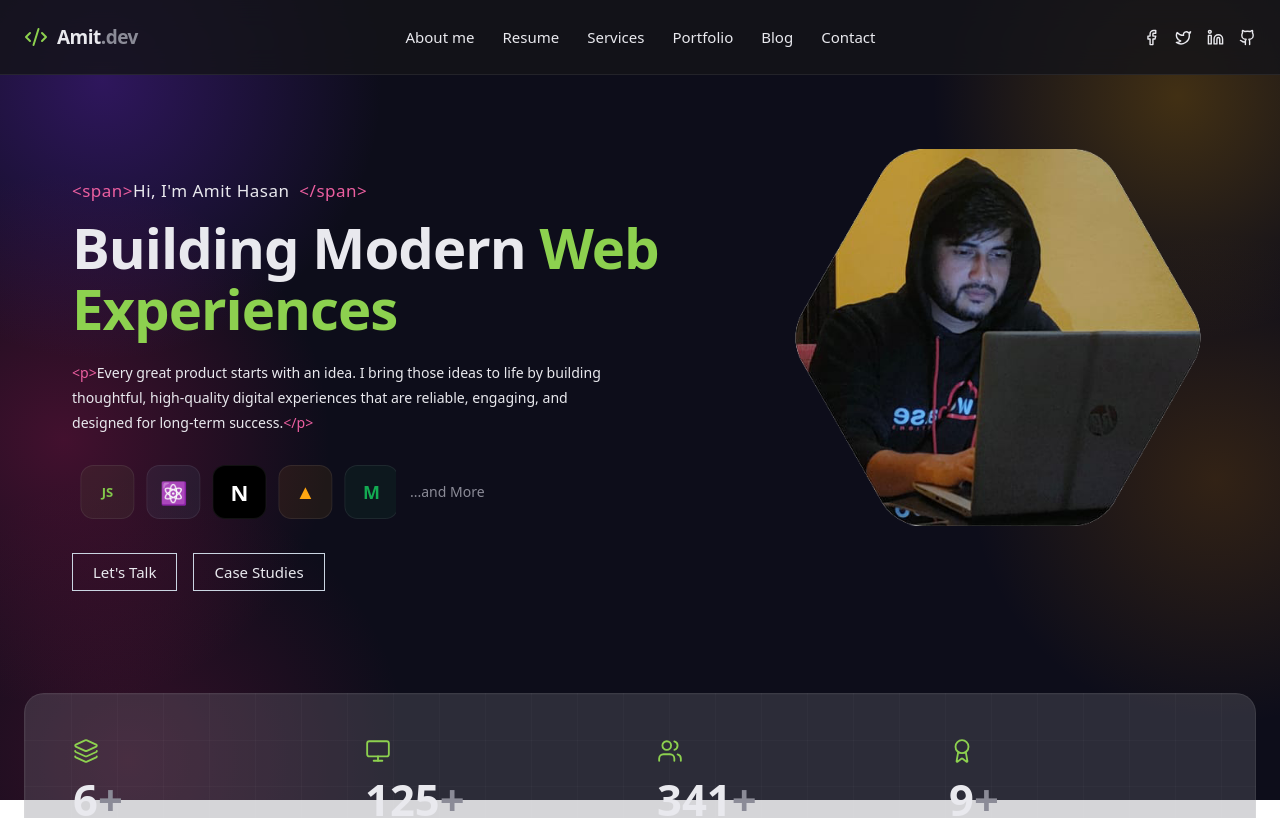
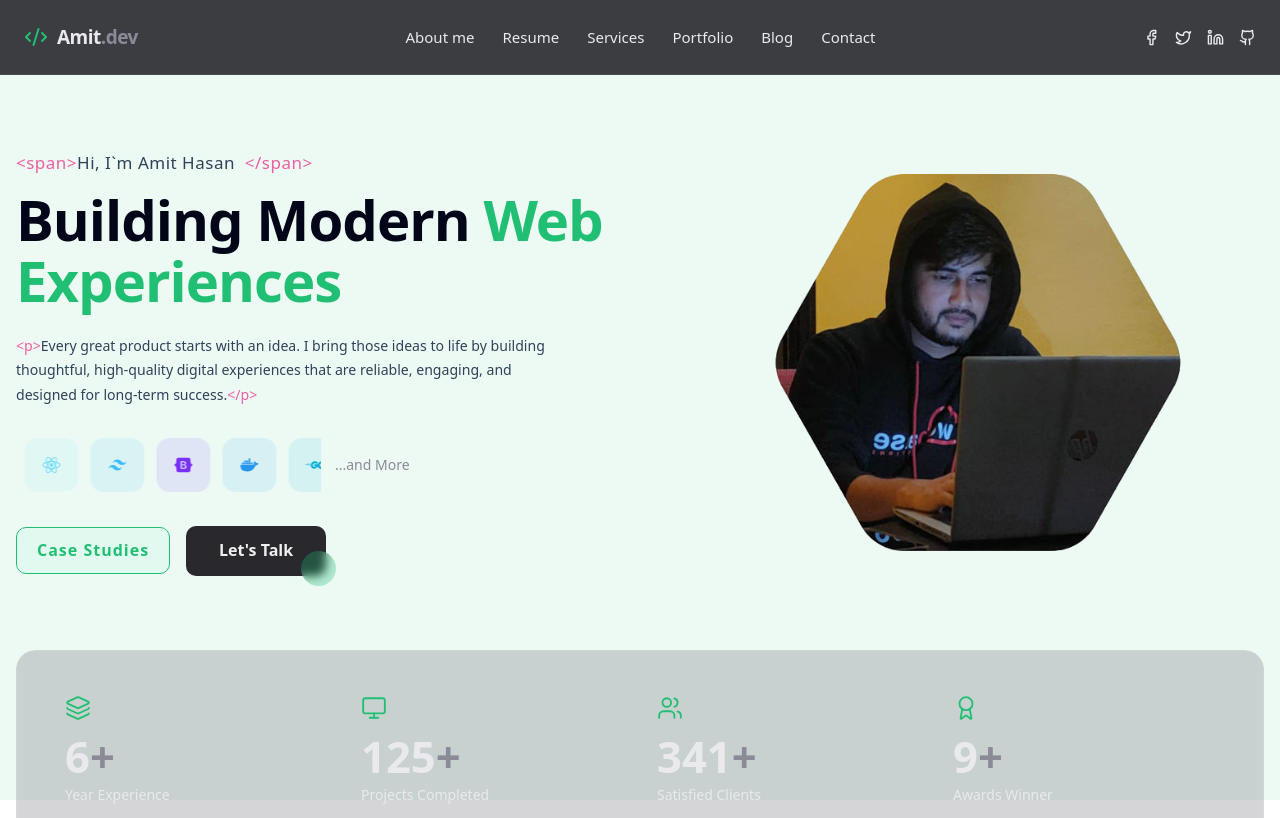
Before and after one commit to coderamit01/portfolio, a Next.js app: page / in a window 1280 px wide. Shown: the top 818 px of the page. Built offline with nearby package versions, Linux system fonts and the light colour scheme; a web font is replaced by a local one.

Commit message:
complete hero section content & and design

```diff
--- a/package.json
+++ b/package.json
@@ -15,7 +15,8 @@
     "next": "^16.2.11",
     "react": "19.2.8",
     "react-dom": "19.2.8",
-    "react-fast-marquee": "^1.6.5"
+    "react-fast-marquee": "^1.6.5",
+    "react-icons": "^5.7.0"
   },
   "devDependencies": {
     "@tailwindcss/postcss": "^4.0.0",
--- a/src/app/globals.css
+++ b/src/app/globals.css
@@ -1,10 +1,24 @@
 @import url('https://fonts.googleapis.com/css2?family=DM+Mono:ital,wght@0,300;0,400;0,500;1,300;1,400;1,500&family=Outfit:wght@100..900&display=swap');
 @import "tailwindcss";
 
-/* ---------------------------------------------------------------------------
-   Tailwind v4 theme mapping — exposes the CSS variables below as utility
-   color tokens, e.g. `bg-card`, `text-muted`, `border-border`, `text-accent`.
---------------------------------------------------------------------------- */
+
+:root {
+  --accent: #21BF73;
+  --accent2: #1b945a;
+  --pink: #ec5fa0;
+
+  --bg: #141419;
+  --card: #74747f4d;
+  --card2: #20202a;
+  --inner: #191920;
+  --border: rgba(255, 255, 255, 0.07);
+  --text: #e9e9ee;
+  --muted: #8b8b97;
+  --header: rgba(20, 20, 25, 0.82);
+  --dot: rgba(255, 255, 255, 0.022);
+}
+
+
 @theme inline {
   --color-accent: var(--accent);
   --color-accent-2: var(--accent2);
@@ -23,21 +37,6 @@
 }
 
 /* ----------------------------- Theme tokens ------------------------------ */
-:root {
-  --accent: #8dd14f;
-  --accent2: #a7e34f;
-  --pink: #ec5fa0;
-
-  --bg: #141419;
-  --card: #74747f4d;
-  --card2: #20202a;
-  --inner: #191920;
-  --border: rgba(255, 255, 255, 0.07);
-  --text: #e9e9ee;
-  --muted: #8b8b97;
-  --header: rgba(20, 20, 25, 0.82);
-  --dot: rgba(255, 255, 255, 0.022);
-}
 
 /* ------------------------------- Resets --------------------------------- */
 * {
@@ -60,18 +59,7 @@ body {
 }
 
 .screen-bg {
-  background:
-    radial-gradient(circle 400px at 8% 10%, rgba(109, 40, 217, 0.35), transparent 70%),
-    /* purple - top left */
-    radial-gradient(circle 350px at 92% 12%, rgba(202, 138, 4, 0.28), transparent 70%),
-    /* gold - top right */
-    radial-gradient(circle 380px at 5% 55%, rgba(190, 24, 93, 0.30), transparent 70%),
-    /* pink - mid left */
-    radial-gradient(circle 350px at 95% 60%, rgba(161, 98, 7, 0.25), transparent 70%),
-    /* gold - mid right */
-    radial-gradient(circle 400px at 10% 95%, rgba(157, 23, 77, 0.28), transparent 70%),
-    /* magenta - bottom */
-    #0d0d1a;
+  background: #21bf7314;
 }
 
 a {
@@ -146,3 +134,88 @@ select {
     scroll-behavior: auto !important;
   }
 }
+
+.action_button {
+  all: unset;
+  width: 100px;
+  height: 30px;
+  font-size: 16px;
+  background: transparent;
+  border: none;
+  position: relative;
+  color: #f0f0f0;
+  cursor: pointer;
+  z-index: 1;
+  padding: 10px 20px;
+  font-weight: 600;
+  display: flex;
+  align-items: center;
+  justify-content: center;
+  white-space: nowrap;
+  user-select: none;
+  -webkit-user-select: none;
+  touch-action: manipulation;
+}
+
+.action_button::after,
+.action_button::before {
+  content: '';
+  position: absolute;
+  bottom: 0;
+  right: 0;
+  z-index: -99999;
+  transition: all .4s;
+}
+
+.action_button::before {
+  transform: translate(0%, 0%);
+  width: 100%;
+  height: 100%;
+  background: #28282d;
+  border-radius: 10px;
+}
+
+.action_button::after {
+  transform: translate(10px, 10px);
+  width: 35px;
+  height: 35px;
+  background: #21bf734d;
+  backdrop-filter: blur(5px);
+  -webkit-backdrop-filter: blur(5px);
+  border-radius: 50px;
+}
+
+.action_button:hover::before {
+  transform: translate(5%, 20%);
+  width: 110%;
+  height: 110%;
+}
+
+.action_button:hover::after {
+  border-radius: 10px;
+  transform: translate(0, 0);
+  width: 100%;
+  height: 100%;
+}
+
+.action_button:active::after {
+  transition: 0s;
+  transform: translate(0, 5%);
+}
+
+.secondary_button {
+  font-size: 16px;
+  font-weight: 600;
+  letter-spacing: 1px;
+  padding: 10px 20px;
+  outline: 0;
+  border-radius: 10px;
+  color: #21BF73;
+  border: 1px solid #21BF73;
+  cursor: pointer;
+  position: relative;
+  background-color: #87f3bf1a;
+  user-select: none;
+  -webkit-user-select: none;
+  touch-action: manipulation;
+}
--- a/src/app/page.tsx
+++ b/src/app/page.tsx
@@ -19,7 +19,7 @@ export default function Home() {
   return (
     <>
       <Navbar />
-      <main className="mx-auto w-full max-w-7xl px-6">
+      <main className="mx-auto w-full max-w-7xl px-4">
         <div className="min-h-screen fixed inset-0 screen-bg"></div>
         <div className="relative z-20 flex flex-col gap-6.5 ">
           <Hero />
--- a/src/components/home/Hero.tsx
+++ b/src/components/home/Hero.tsx
@@ -1,38 +1,85 @@
 "use client";
 import { motion } from "framer-motion";
-import { Download } from "lucide-react";
-import { HERO_ROLES } from "@/src/lib/data";
 import { fadeRight, fadeLeft, viewportOnce } from "@/src/lib/animations";
 import amitImage from "@/src/assets/amit.png";
 import Image from "next/image";
 import Marquee from "react-fast-marquee";
+import Link from "next/link";
+import {
+  SiNodedotjs,
+  SiExpress,
+  SiNextdotjs,
+  SiReact,
+  SiTailwindcss,
+  SiBootstrap,
+  SiDocker,
+  SiGo,
+  SiPostgresql,
+  SiWordpress
+} from "react-icons/si";
+
 
 
 const TECH_TILES = [
-  { node: "N", bg: "#000", color: "#fff", size: "text-[22px]" },
   {
-    node: "▲",
-    bg: "rgba(255,166,17,.08)",
-    color: "#ffa611",
+    node: <SiNodedotjs />,
+    bg: "rgba(83,158,67,.10)",
+    color: "#539e43",
+    size: "text-[18px]",
+  },
+  {
+    node: <SiExpress />,
+    bg: "rgba(0,0,0,.08)",
+    color: "#000000",
+    size: "text-[16px]",
+  },
+  {
+    node: <SiNextdotjs />,
+    bg: "rgba(0,0,0,.10)",
+    color: "#000000",
+    size: "text-[18px]",
+  },
+  {
+    node: <SiReact />,
+    bg: "rgba(97,218,251,.08)",
+    color: "#61dafb",
+    size: "text-[18px]",
+  },
+  {
+    node: <SiTailwindcss />,
+    bg: "rgba(56,189,248,.10)",
+    color: "#38bdf8",
+    size: "text-[18px]",
+  },
+  {
+    node: <SiBootstrap />,
+    bg: "rgba(121,48,250,.10)",
+    color: "#7b30fa",
+    size: "text-[18px]",
+  },
+  {
+    node: <SiDocker />,
+    bg: "rgba(36,160,237,.10)",
+    color: "#2496ed",
+    size: "text-[18px]",
+  },
+  {
+    node: <SiGo />,
+    bg: "rgba(0,173,216,.10)",
+    color: "#00add8",
     size: "text-[20px]",
   },
   {
-    node: "M",
-    bg: "rgba(19,170,82,.07)",
-    color: "#13aa52",
+    node: <SiPostgresql />,
+    bg: "rgba(51,103,145,.10)",
+    color: "#336791",
     size: "text-[18px]",
   },
   {
-    node: "JS",
-    bg: "rgba(131,200,75,.07)",
-    color: "#83c84b",
-    size: "text-[13px]",
-  },
-  {
-    node: "⚛",
-    bg: "rgba(97,218,251,.06)",
-    color: "#61dafb",
-    size: "text-[22px]",
+    node: <SiWordpress />,
+    bg: "rgba(33,117,155,.10)",
+    color: "#21759b",
+    size: "text-[18px]",
   },
 ];
 
@@ -40,28 +87,37 @@ export function Hero() {
   return (
     <section
       id="about"
-      className="relative mt-6.5 scroll-mt-23.5 overflow-hidden   p-12"
+      className="relative mt-6.5 scroll-mt-23.5 py-12"
     >
-      <span id="top" className="absolute -top-24" />
-      <div className="flex flex-wrap items-center gap-13.5">
+      <div className="flex flex-col md:flex-row-reverse md:items-center gap-13">
+        <motion.div
+          variants={fadeLeft}
+          initial="hidden"
+          whileInView="visible"
+          viewport={viewportOnce}
+          className="relative mx-auto w-full md:w-1/2 max-w-105 flex-1">
+          <div>
+            <Image src={amitImage} className="h-full w-full" alt="Amit Hasan Profile Image" height={100} width={100} />
+          </div>
+        </motion.div>
         <motion.div
           variants={fadeRight}
           initial="hidden"
           whileInView="visible"
           viewport={viewportOnce}
-          className="min-w-75 flex-1 basis-95"
+          className="md:w-1/2"
         >
           <p className="mb-3.5 text-[clamp(15px,1.4vw,17px)] tracking-[0.5px] text-pink">
             {"<span>"}
-            <span className="text-text">Hi, I'm Amit Hasan</span>
+            <span className="text-slate-700">Hi, I`m Amit Hasan</span>
             <span className="animate-blink text-accent">|</span>
             {"</span>"}
           </p>
-          <h1 className="mb-5.5 text-[clamp(34px,4.4vw,58px)] font-extrabold leading-[1.08] tracking-[-1px]">
+          <h1 className="mb-5.5 text-slate-950 text-[clamp(34px,4.4vw,58px)] font-extrabold leading-[1.08] tracking-[-1px]">
             Building Modern
             <span className="text-accent"> Web Experiences</span>
           </h1>
-          <p className="mb-7.5 max-w-140 text-[clamp(13px,1.1vw,15px)] leading-[1.75] text-text">
+          <p className="mb-7.5 max-w-140 text-[clamp(13px,1.1vw,15px)] leading-[1.75] text-slate-700">
             <span className="text-pink">{"<p>"}</span>
             Every great product starts with an idea. I bring those ideas to life by building thoughtful, high-quality digital experiences that are reliable, engaging, and designed for long-term success.
             <span className="text-pink">{"</p>"}</span>
@@ -82,19 +138,9 @@ export function Hero() {
             <span className="text-sm text-muted flex-1">...and More</span>
           </div>
 
-          <div className="flex items-center gap-4">
-            <button className="border border-slate-300 py-1.5 px-5 cursor-pointer" role="button">{`Let's Talk`}</button>
-            <button className="border border-slate-300 py-1.5 px-5 cursor-pointer" role="button">{`Case Studies`}</button>
-          </div>
-        </motion.div>
-        <motion.div
-          variants={fadeLeft}
-          initial="hidden"
-          whileInView="visible"
-          viewport={viewportOnce}
-          className="relative mx-auto h-117.5 w-full max-w-105 flex-none">
-          <div>
-            <Image src={amitImage} className="h-full w-full" alt="Amit Hasan Profile Image" height={100} width={100} />
+          <div className="flex items-center gap-4 mt-5">
+            <Link href="#" className="secondary_button" role="button">{`Case Studies`}</Link>
+            <Link href="#" className="action_button" role="button">{`Let's Talk`}</Link>
           </div>
         </motion.div>
       </div>
```
Also changed, not shown: 1 other file (tests, documents, lock files or other folders).
